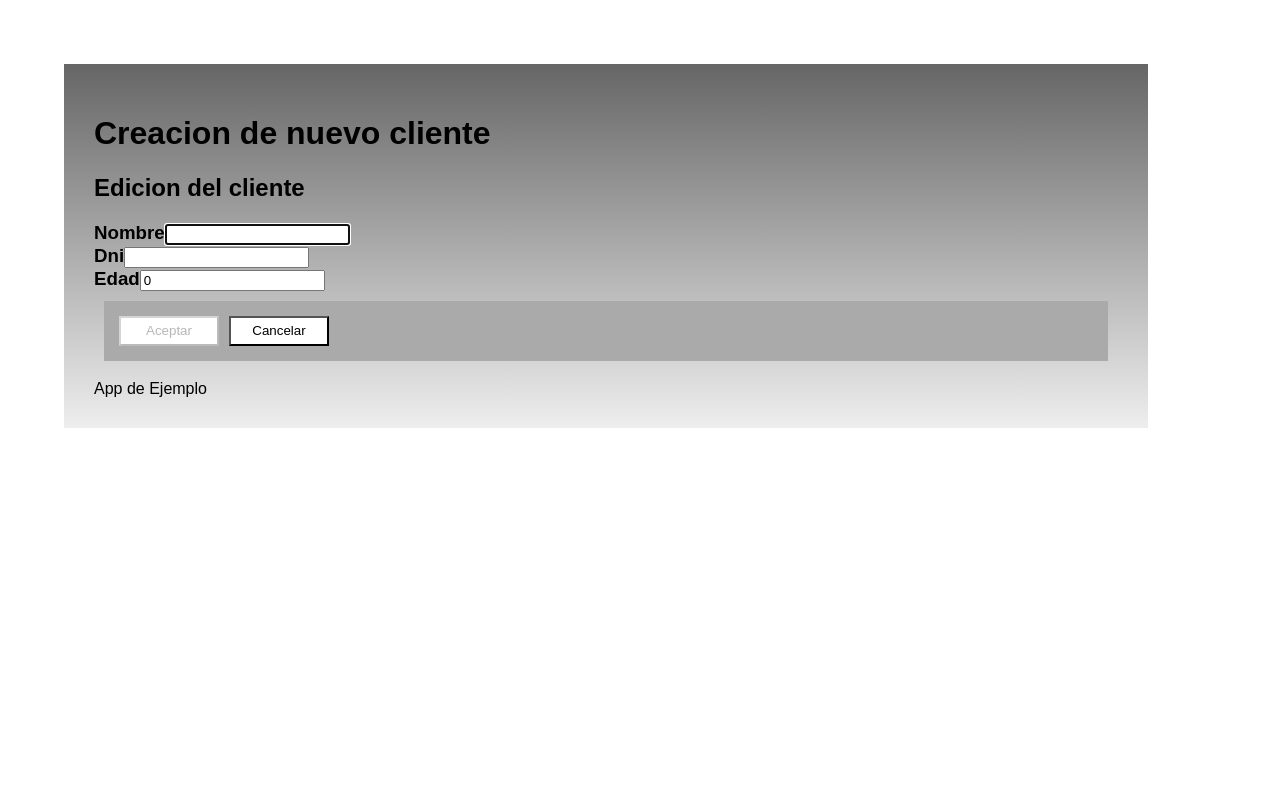
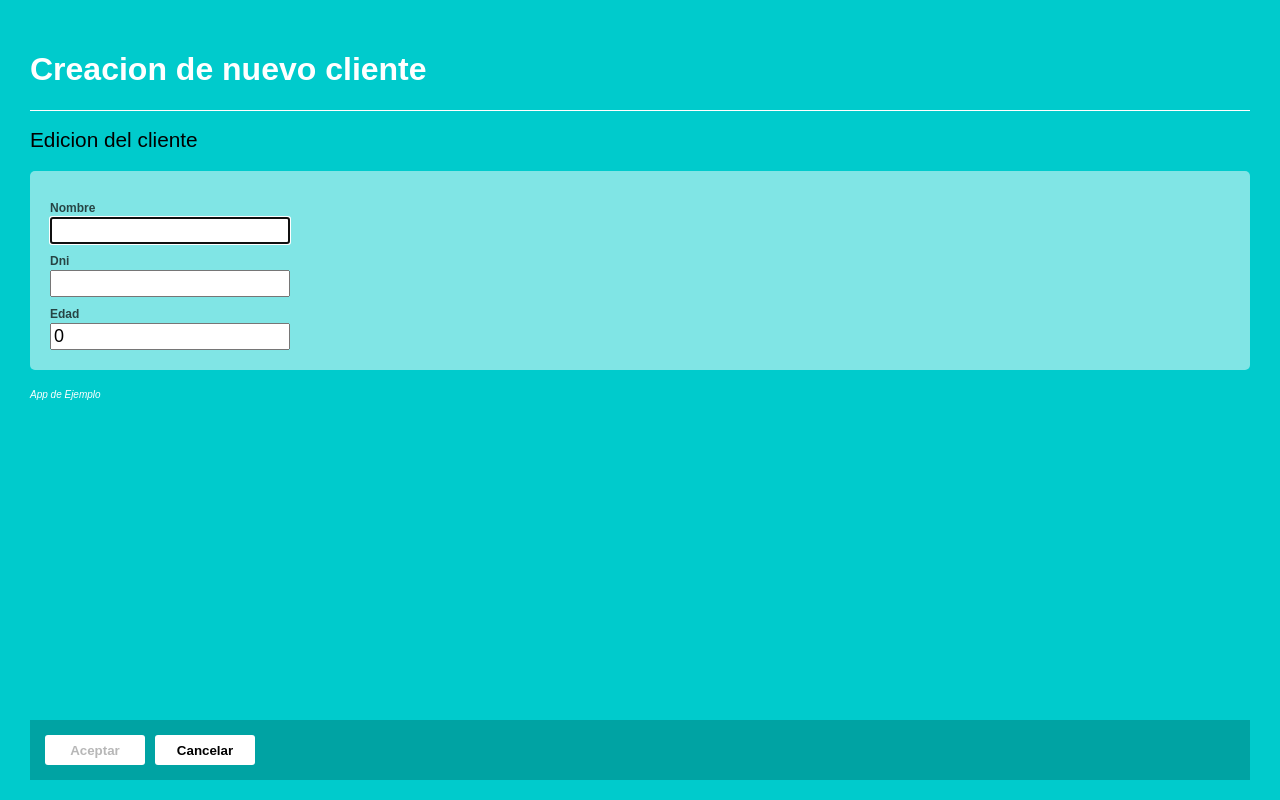
Before and after one commit to fogarcia93/customers-app, a React (Create React App) app: page /customers/new in a window 1280 px wide. Built offline with nearby package versions, Linux system fonts and the light colour scheme.

Commit message:
video 222

```diff
--- /dev/null
+++ b/src/actions/deleteCustomer.js
@@ -0,0 +1,7 @@
+import { createAction } from 'redux-actions';
+import { DELETE_CUSTOMERS } from '../constants';
+import { apiDelete } from '../api';
+import { urlCustomers } from './../api/urls';
+
+export const deleteCustomer = createAction(DELETE_CUSTOMERS,
+    id => apiDelete(urlCustomers, id)() );
--- a/src/api/index.js
+++ b/src/api/index.js
@@ -24,3 +24,14 @@ export const apiPost = (url, obj) => () => fetch(`${url}`, {
     }
     return r;
 })
+
+export const apiDelete = (url, id) => () => fetch(`${url}/${id}`, {
+    method: 'DELETE',
+    headers: new Headers({'Content-type':'application/json'})
+}).then(v => v.json())
+.then(r => {
+    if (r.error) {
+        return Promise.reject(r.validation);
+    }
+    return id;
+})
--- a/src/components/AppFrame.js
+++ b/src/components/AppFrame.js
@@ -8,7 +8,7 @@ const AppFrame = ({header, body}) => {
       <div className="app-frame">
         <AppHeader title={header}></AppHeader>
         <div>{body}</div>
-        <div>App de Ejemplo</div>
+        <div><p>App de Ejemplo</p></div>
       </div>
     </div>
   );
--- a/src/components/CustomerData.js
+++ b/src/components/CustomerData.js
@@ -2,17 +2,18 @@ import React from "react";
 import PropTypes from "prop-types";
 import CustomersActions from "./CustomersActions";
 
-const CustomerData = ({name, dni, age, onBack}) => {
+const CustomerData = ({id, name, dni, age, onBack, isDeleteAllow, onDelete}) => {
   return (
     <div>
       <div className="customer-data">
         <h2>Datos del Cliente</h2>
-            <div><strong>Nombre</strong><i>{name}</i></div>
-            <div><strong>DNI<i>{dni}</i></strong></div>
-            <div><strong>Edad<i>{age}</i></strong></div>
+            <div><strong>Nombre: </strong><i>{name}</i></div>
+            <div><strong>DNI: </strong><i>{dni}</i></div>
+            <div><strong>Edad: </strong><i>{age}</i></div>
       </div>
       <CustomersActions>
         <button onClick={onBack}>Volver</button>
+        {isDeleteAllow && <button onClick={() => onDelete(id)}>Eliminar</button>}
       </CustomersActions>
     </div>
   );
@@ -24,6 +25,9 @@ CustomerData.propTypes = {
   dni: PropTypes.string.isRequired,
   age: PropTypes.number,
   onBack: PropTypes.func.isRequired,
+  isDeleteAllow: PropTypes.bool,
+  onDelete: PropTypes.func,
+  id: PropTypes.string.isRequired,
 };
 
 export default CustomerData;
--- a/src/components/CustomerListItem.js
+++ b/src/components/CustomerListItem.js
@@ -4,7 +4,7 @@ import { Link } from "react-router-dom";
 
 const CustomerListItem = ({name, editAction, delAction, urlPath, dni}) => {
   return (
-    <div>
+
       <div className="customers-list-item">
         <div className="field">
           <Link to={`${urlPath}${dni}`}>{name}</Link>
@@ -16,7 +16,7 @@ const CustomerListItem = ({name, editAction, delAction, urlPath, dni}) => {
           <Link to={`${urlPath}${dni}/del`}>{delAction}</Link>
         </div>
       </div>
-    </div>
+
   );
 };
 
--- a/src/components/CustomersList.js
+++ b/src/components/CustomersList.js
@@ -4,7 +4,7 @@ import CustomerListItem from "./CustomerListItem";
 
 const CustomersList = ({ customers, urlPath }) => {
   return (
-    <div>
+
       <div className="customers-list">
         {customers.map(c => (
           <CustomerListItem
@@ -17,7 +17,7 @@ const CustomersList = ({ customers, urlPath }) => {
           ></CustomerListItem>
         ))}
       </div>
-    </div>
+
   );
 };
 
--- a/src/constants/index.js
+++ b/src/constants/index.js
@@ -1,3 +1,4 @@
 export const FETCH_CUSTOMERS = 'FETCH_CUSTOMERS';
 export const UPDATE_CUSTOMERS = 'UPDATE_CUSTOMERS';
 export const INSERT_CUSTOMERS = 'INSERT_CUSTOMERS';
+export const DELETE_CUSTOMERS = 'DELETE_CUSTOMERS';
--- a/src/containers/CustomerContainer.js
+++ b/src/containers/CustomerContainer.js
@@ -9,6 +9,7 @@ import CustomerData from "./../components/CustomerData";
 import { fetchCustomers } from "./../actions/fetchCustomers";
 import { updateCustomer } from "./../actions/updateCustomer";
 import { SubmissionError } from 'redux-form';
+import { deleteCustomer } from "./../actions/deleteCustomer";
 
 
 class CustomerContainer extends Component {
@@ -36,25 +37,39 @@ class CustomerContainer extends Component {
     this.props.history.goBack();
   }
 
-  renderBody = () => (
-    <Route
-      path="/customers/:dni/edit"
-      children={({ match }) => {
+  handleOnDelete = id =>{
+    console.log("handleOnDelete");
+    this.props.deleteCustomer(id).then(v =>{
+      this.props.history.goBack();
+    });
+  }
+  renderCustomerControl = ( isEdit, isDelete ) =>{
     if (this.props.customer) {
-          const CustomerControl = match ? CustomerEdit : CustomerData;
+      const CustomerControl = isEdit ? CustomerEdit : CustomerData;
       return (
         <CustomerControl
           {...this.props.customer}
           onSubmit={this.handleSubmit}
           onSubmitSuccess={this.handleSubmitSuccess}
           onBack={this.handleOnBack}
+          isDeleteAllow={!!isDelete}
+          onDelete={this.handleOnDelete}
         />
       );
     }
     return null;
-      }}
-    />
-  );
+  }
+
+  renderBody = () => (
+    <Route path="/customers/:dni/edit" children={
+       ( { match: isEdit } ) => (
+    <Route path="/customers/:dni/del" children={
+         ({ match: isDelete}) => (
+               this.renderCustomerControl(isEdit, isDelete))
+       }  /> )
+    }  />
+)
+
   // <p>Datos del cliente "{this.props.customer.name}"</p>
 
   render() {
@@ -74,6 +89,7 @@ CustomerContainer.propTypes = {
   customer: PropTypes.object,
   fetchCustomers: PropTypes.func.isRequired,
   updateCustomer: PropTypes.func.isRequired,
+  deleteCustomer: PropTypes.func.isRequired,
 };
 
 const mapStateToProps = (state, props) => ({
@@ -85,7 +101,8 @@ export default withRouter(
     mapStateToProps,
     {
       fetchCustomers,
-      updateCustomer
+      updateCustomer,
+      deleteCustomer
     }
   )(CustomerContainer)
 );
--- a/src/containers/HomeContainer.js
+++ b/src/containers/HomeContainer.js
@@ -13,11 +13,10 @@ class HomeContainer extends Component {
     return (
       <div>
         <AppFrame
-          header="Home"
+          header="Inicio"
           body={
             <div>
-              Esta es la pantalla inicial
-              <CustomersActions>
+                  <img src="https://i.udemycdn.com/course/750x422/1374394_f1a8_2.jpg" alt=""/>              <CustomersActions>
                   <button onClick={this.handleOnClick}>Listado de Clientes</button>
               </CustomersActions>
             </div>
--- a/src/index.css
+++ b/src/index.css
@@ -6,18 +6,22 @@ body {
 
 
 .app-frame {
-  margin: 5%;
+  margin: 0;
   padding: 30px;
-  width: calc(80vw);
-  background-image: -webkit-gradient(linear, left top, left bottom, from(#666), to(#EEE));
+  box-sizing: border-box;
+  width: 100vw;
+  height: 100vh;
+  background: #00cbcc;
 }
 
-
 .customers-actions {
-  background: #AAA;
+  margin: 0;
+  position: absolute;
+  bottom: 20px;
+  left: 30px;
+  background: rgba(0,0,0,0.2);
   padding: 10px;
-  margin: 10px;
-
+  width: calc(100% - 80px);
 }
 
 .customers-actions button {
@@ -25,12 +29,134 @@ body {
   min-width: 100px;
   height: 30px;
   margin: 5px;
+  border-style: none;
+  border-radius: 3px;
+  font-weight: bolder;
+}
+
+.customers-actions button:hover {
+  background: #F0F0F0;
+  border-style: solid;
+}
+
+.customers-list .customers-list-item {
+  width: 100%;
+  background: #FFF;
+  transition: 500ms;
+  height: 40px;
+}
+
+.customers-list .customers-list-item:nth-child(even) {
+  background: #EEE;
+}
+
+.customers-list .customers-list-item:hover {
+  background: #84adad3a;
+  border: 1px solid;
 }
 
 .customers-list-item .field {
   width: 160px;
   margin: 1px;
   padding: 4px;
-  background: #EEE;
+  overflow: hidden;
   display: inline-block;
+  line-height: 40px;
 }
+.customers-list-item .field:first-child {
+  width: 70%;
+  margin: 0;
+  box-sizing: border-box;
+}
+
+.customers-list-item .field {
+  width: 15%;
+  margin: 0;
+  box-sizing: border-box;
+}
+
+
+.customers-list-item .field:first-child > a {
+  color: #222;
+  text-decoration: none;
+  font-weight: bolder;
+}
+
+.customers-list-item .field a {
+  color: #666;
+  text-decoration: none;
+
+}
+
+.app-frame p {
+  color: white;
+  font-size: 10px;
+  font-style: italic;
+}
+
+.app-frame form {
+  width: 100%;
+  background: rgba(255,255,255,0.5);
+  padding: 20px;
+  box-sizing: border-box;
+  border-radius: 5px;
+}
+
+.app-frame form label {
+  width: 100%;
+  display: inline-block;
+  margin-top: 10px;
+  color: rgba(0,0,0,0.7);
+  font-size: 12px;
+}
+
+.app-frame form input {
+  font-size: 18px;
+  font-style: bolder;
+}
+
+.app-frame form span {
+  color: red;
+  margin: 5px;
+  font-size: 10px;
+  font-style: italic;
+}
+
+
+.app-header {
+  border: 0;
+  border-bottom: 1px;
+  border-style: solid;
+  border-color: white;
+}
+
+.app-header h1 {
+  color: white;
+}
+
+.app-frame h2 {
+  font-weight: lighter;
+  font-size: 1.3em;
+}
+
+img {
+  border-radius: 4px;
+  padding-top: 20px;
+  padding-bottom: 20px;
+  overflow: hidden;
+  height: 300px;
+  margin: 0 auto;
+  display: block;
+}
+
+.customer-data strong {
+  width: 100%;
+  display: inline-block;
+  margin-top: 10px;
+  color: #333;
+  font-size: 11px;
+}
+
+.customer-data strong {
+  font-size: 20px;
+}
--- a/src/reducers/customers.js
+++ b/src/reducers/customers.js
@@ -1,5 +1,5 @@
 import { handleActions } from 'redux-actions';
-import { FETCH_CUSTOMERS, INSERT_CUSTOMERS, UPDATE_CUSTOMERS } from './../constants/index';
+import { FETCH_CUSTOMERS, INSERT_CUSTOMERS, UPDATE_CUSTOMERS, DELETE_CUSTOMERS } from './../constants/index';
 
 
 export const customers = handleActions({
@@ -38,5 +38,6 @@ export const customers = handleActions({
        }, initialValue)
 
        return newCustomers;
-    }
+    },
+    [DELETE_CUSTOMERS]: (state, action) => state.filter(c => c.id !== action.payload)
 }, []);
```
Lines whose indentation alone changed are shown as unchanged.
